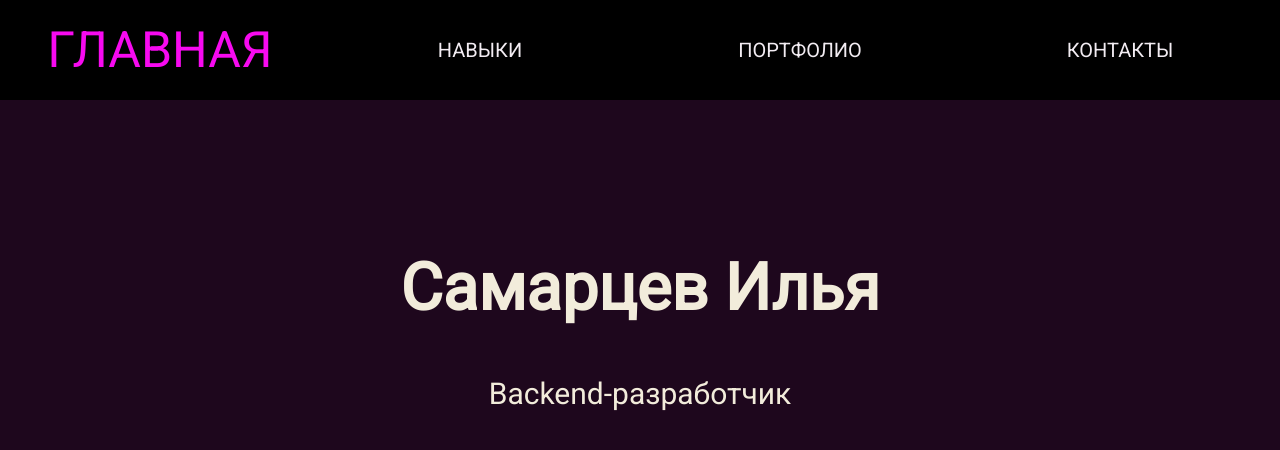
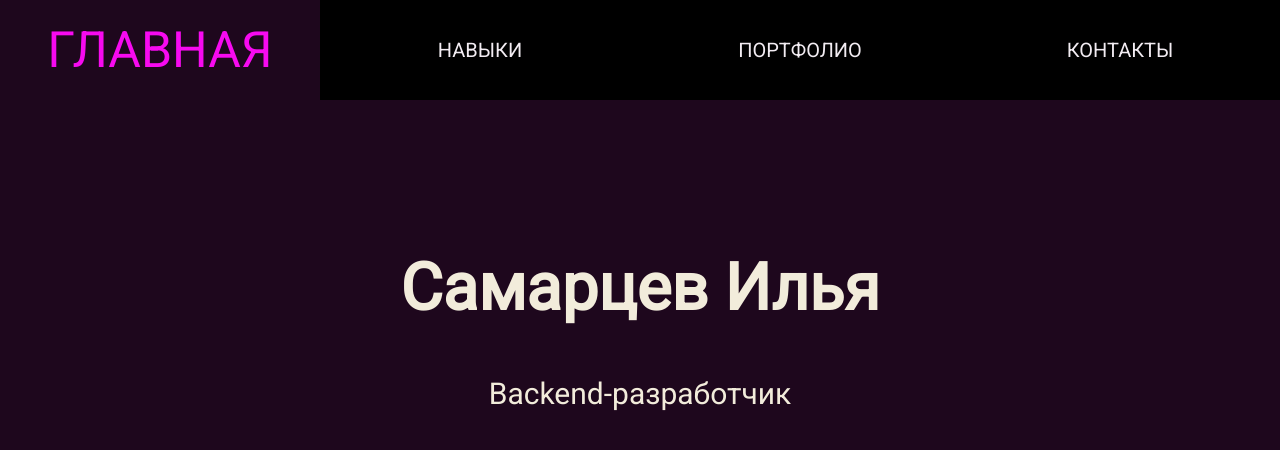
Before and after one commit to ilya5006/personalSite, a PHP site: page / in a window 1280 px wide. Shown: the top 450 px of the page. Run offline with PHP 8.4, Linux system fonts and the light colour scheme.

Commit message:
Highlighting chose page

```diff
--- a/css/index.css
+++ b/css/index.css
@@ -6,7 +6,12 @@
     font-family: 'Roboto', sans-serif;
 }
 
-body, .current_page
+a
+{
+    text-decoration: none;
+}
+
+body
 {
     background-color: #1E071D;
 }
@@ -47,5 +52,6 @@ header
 
 .current_page
 {
+    background-color: #1E071D;
     color: #F70AF0;
 }
```
